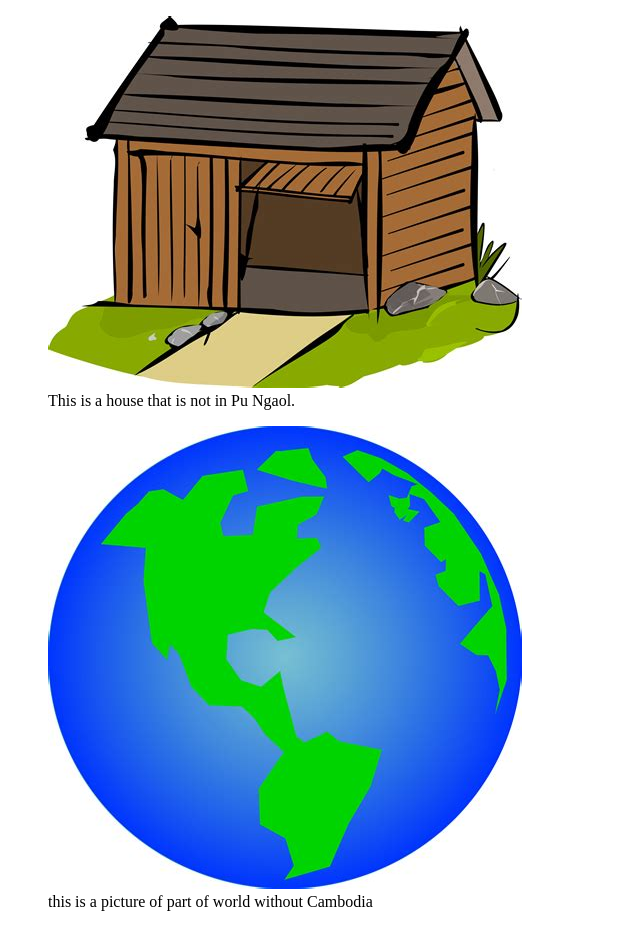
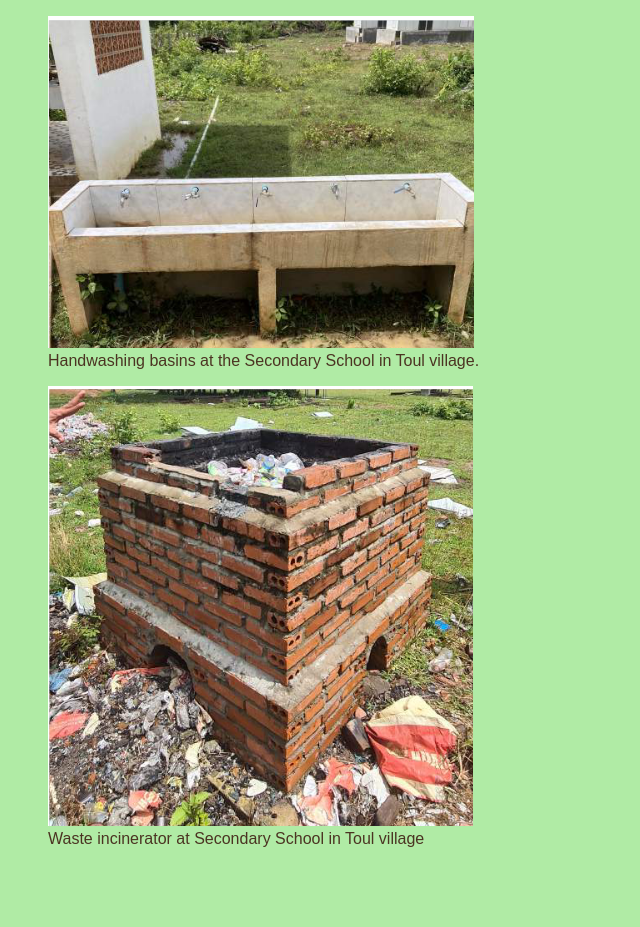
Before and after one commit to CJG1218/synoptic-code, a plain HTML site: page images.html in a window 1280 px wide. Shown: the whole page, without its empty margins (0-640 px from the left). After the commit the page ends 864 px from the top, so only its background shows below. Drawn offline with Linux system fonts and the light colour scheme; a web font is replaced by a local one.

Commit message:
change images to relevent ones

```diff
--- a/images.html
+++ b/images.html
@@ -3,15 +3,16 @@
 <head>
     <meta charset="UTF-8">
     <title>images</title>
+    <link rel="stylesheet" type="text/css" href="style.css">
 </head>
 <body>
 <figure>
-    <img src="fff.jpg" alt="House">
-    <figcaption>This is a house that is not in Pu Ngaol.</figcaption>
+    <img src="Handwashing%20basins%20at%20the%20Secondary%20School%20in%20Toul%20village.png" alt="House">
+    <figcaption>Handwashing basins at the Secondary School in Toul village.</figcaption>
 </figure>
 <figure>
-    <img src="th.jpg" alt="america" />
-    <figcaption>this is a picture of part of world without Cambodia</figcaption>
+    <img src="Waste%20incinerator%20at%20Secondary%20School%20in%20Toul%20village.png" alt="america" />
+    <figcaption>Waste incinerator at Secondary School in Toul village</figcaption>
 </figure>
 </body>
 </html>
```
Also changed, not shown: Handwashing basins at the Secondary School in Toul village.png (added), Waste incinerator at Secondary School in Toul village.png (added), fff.jpg (deleted), th.jpg (deleted).
